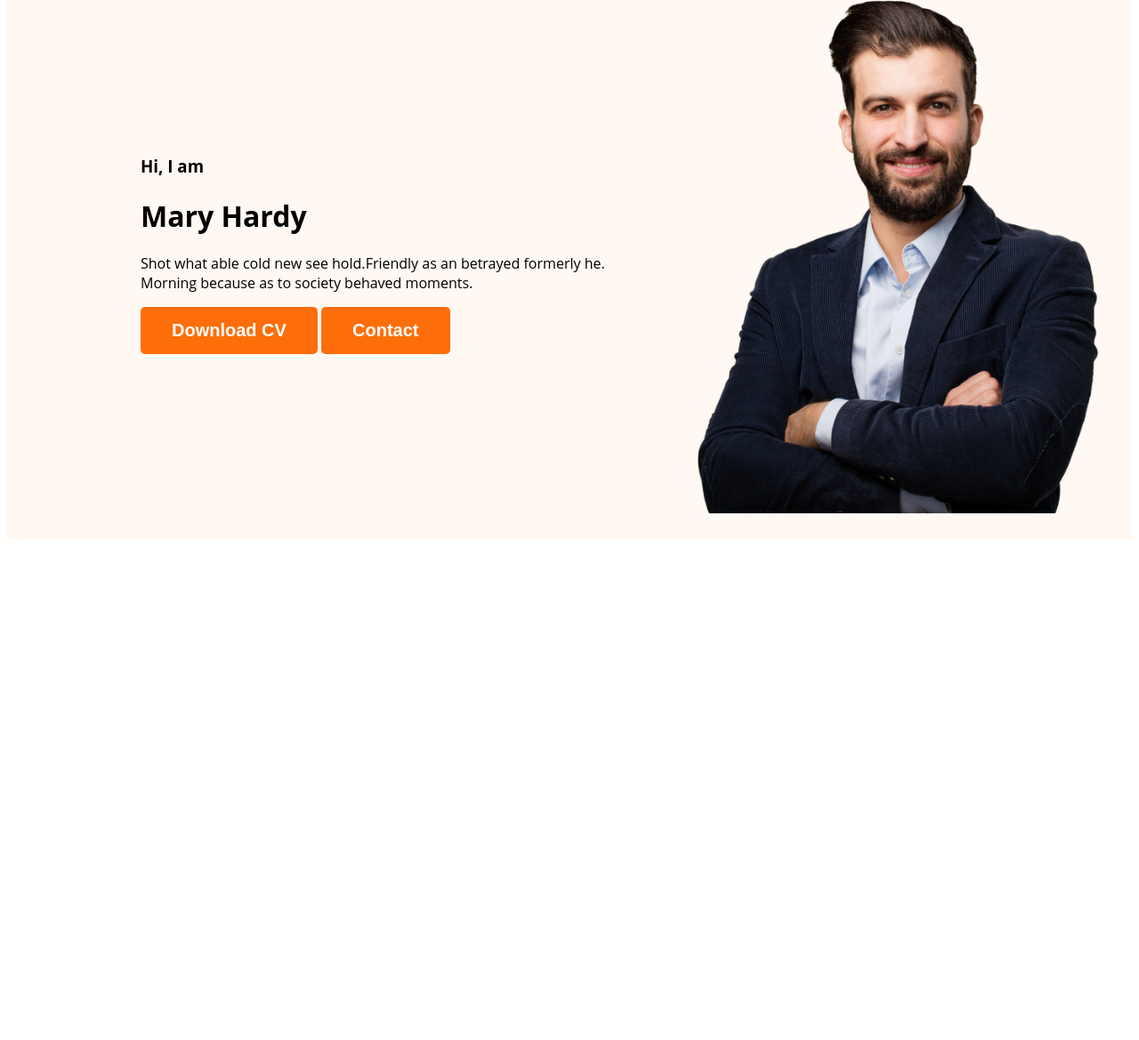
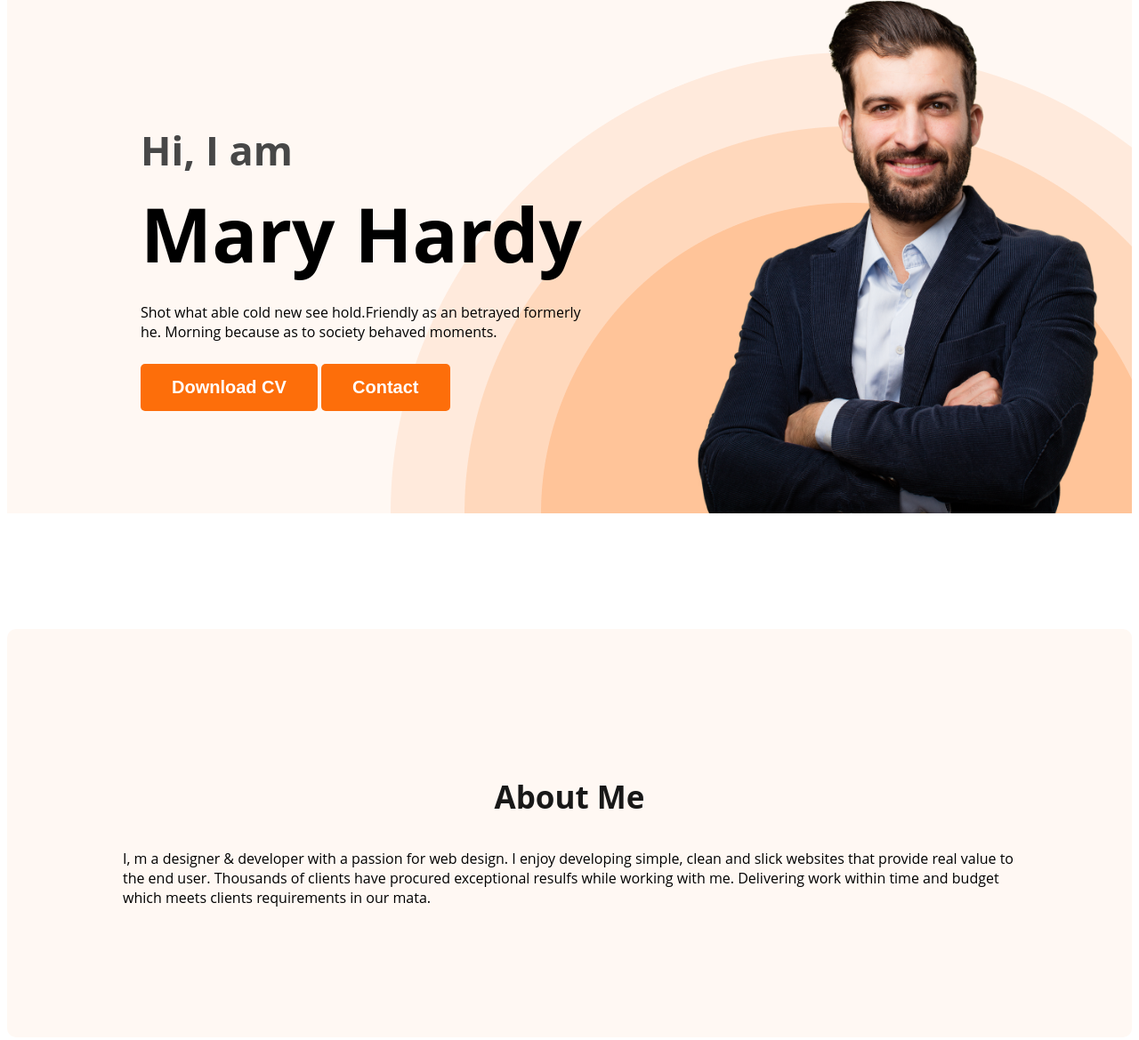
Before and after one commit to MdRadoyanhasan/piyal-web, a plain HTML site: page index.html in a window 1280 px wide. Shown: the part 212-1381 px from the top of the page at 89% size. Before the commit the page ends 827 px from the top, so only its background shows below. Drawn offline with Linux system fonts and the light colour scheme.

Commit message:
about section created

```diff
--- a/index.html
+++ b/index.html
@@ -20,7 +20,7 @@
             <div class="banner-content">
                 <h3  class="banner-greeting">Hi, I am</h3>
                 <h1 class="banner-tittle">Mary Hardy</h1>
-                <p>Shot what able cold new see hold.Friendly as an betrayed formerly he. Morning because as to society behaved moments.</p>
+                <p class="banner-discription">Shot what able cold new see hold.Friendly as an betrayed formerly he. Morning because as to society behaved moments.</p>
                 <button class="btn-primary" >Download CV</button>
                 <button class="btn-primary">Contact</button>
             </div>
@@ -30,6 +30,11 @@
 
     </header>
     <main>
+        <section class="about">
+            <h3 class="section-tittle">About Me</h3>
+            <p class="section-description">I, m a designer & developer with a passion for web design. I enjoy developing simple, clean and slick websites that provide real value to the end user. Thousands of clients have procured exceptional resulfs while working with me. Delivering work within time and budget which meets clients requirements in our mata.</p>
+
+        </section>
 
 
     </main>
--- a/styles/style.css
+++ b/styles/style.css
@@ -45,17 +45,66 @@ nav a{
 }
 .header {
     background-color: #fff8f3;
+    background-image: url('../images/header_bg.png');
+    background-repeat: no-repeat;
+    background-position: bottom right;
 }
 .banner{
-    padding:30px 30px 30px 150px;
+    padding:30px 30px 0px 150px;
     display: flex;
     align-items: center;
+    justify-content: space-between;
 
 }
 .banner-profile{
     width: 500px;
     height: 600px;
 }
-.banner-content{
+.banner-greeting{
+    font-size: 45px;
+    color: #474747;
+    margin-bottom: 0;
 
 }
+.banner-tittle{
+    font-size: 85px;
+    font-style: normal;
+    font-weight: 700;
+    margin-top: 5px;
+    margin-bottom: 20px;
+}
+.banner-discription{
+    margin-bottom: 25px;
+
+}
+.banner-content{
+    max-width: 500px;
+
+}
+
+/* main section style */
+
+
+/* abou section style */
+.section-tittle{
+    color:#181818;
+    text-align: center;
+    font-family:Open Sans;
+    font-size: 35px;
+    font-style: normal;
+    font-weight: 700;
+    line-height: normal;
+
+}
+.section-descriptio{
+    color: #757575;
+    text-align: center;
+    font-size: 18px;
+}
+
+.about{
+    padding: 130px;
+    border-radius: 10px;
+    background: #fff8f3;
+    margin: 130px 0;
+}
```
